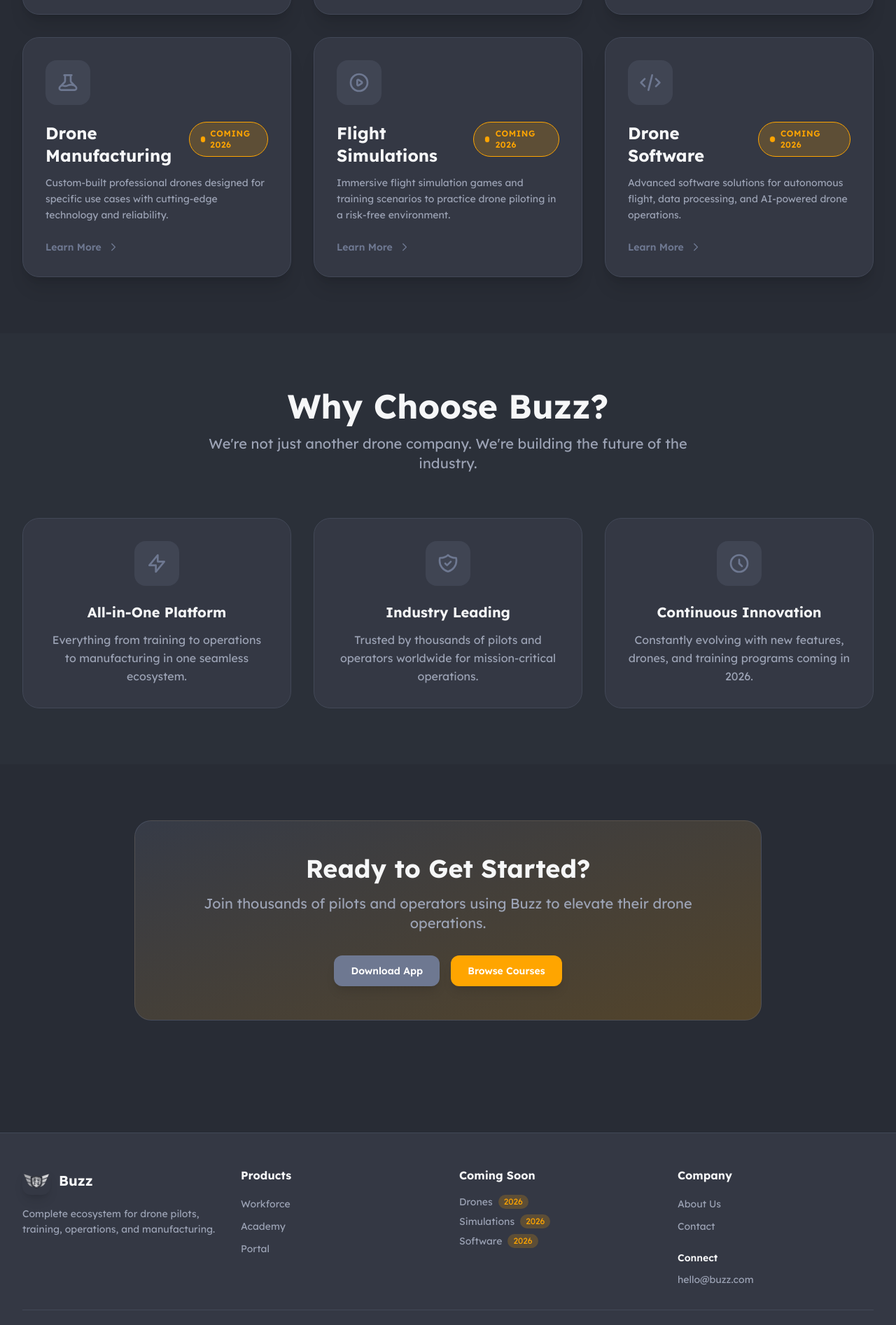
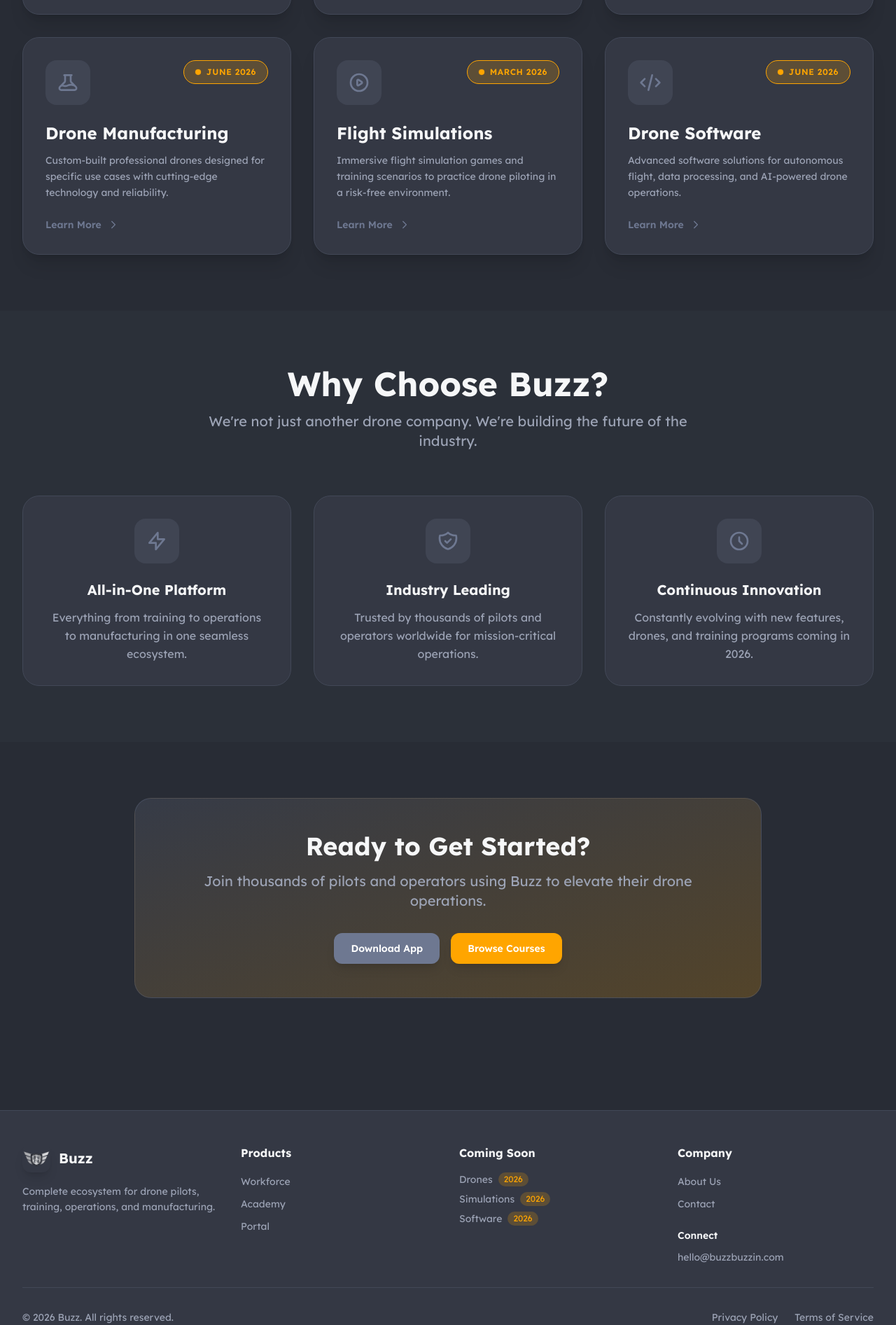
Before and after one commit to xinyu-buzz/buzz_web, a React (Vite) app: page / in a window 1280 px wide. Shown: the part 1354-3247 px from the top of the page at 70% size. Built offline with nearby package versions, Linux system fonts and the light colour scheme.

Commit message:
Update EcosystemSection with coming soon dates, change contact email to buzzbuzzin.com, and enhance ProductCard to display coming soon text. Remove Request Demo button from Workforce page.

```diff
--- a/src/components/EcosystemSection.tsx
+++ b/src/components/EcosystemSection.tsx
@@ -47,6 +47,7 @@ export default function EcosystemSection() {
       ),
       href: '/drones',
       comingSoon: true,
+      comingSoonText: 'June 2026',
     },
     {
       title: 'Flight Simulations',
@@ -59,6 +60,7 @@ export default function EcosystemSection() {
       ),
       href: '/simulations',
       comingSoon: true,
+      comingSoonText: 'March 2026',
     },
     {
       title: 'Drone Software',
@@ -70,6 +72,7 @@ export default function EcosystemSection() {
       ),
       href: '/software',
       comingSoon: true,
+      comingSoonText: 'June 2026',
     },
   ];
 
--- a/src/components/Footer.tsx
+++ b/src/components/Footer.tsx
@@ -99,10 +99,10 @@ export default function Footer() {
             <div className="mt-6">
               <h4 className="text-text-light font-semibold mb-2 text-sm">Connect</h4>
               <a
-                href="mailto:hello@buzz.com"
+                href="mailto:hello@buzzbuzzin.com"
                 className="text-muted hover:text-accent transition-colors text-sm"
               >
-                hello@buzz.com
+                hello@buzzbuzzin.com
               </a>
             </div>
           </div>
--- a/src/components/ProductCard.tsx
+++ b/src/components/ProductCard.tsx
@@ -9,6 +9,7 @@ interface ProductCardProps {
   icon: ReactNode;
   href: string;
   comingSoon?: boolean;
+  comingSoonText?: string;
   external?: boolean;
 }
 
@@ -18,6 +19,7 @@ export default function ProductCard({
   icon,
   href,
   comingSoon = false,
+  comingSoonText,
   external = false,
 }: ProductCardProps) {
   const cardContent = (
@@ -30,20 +32,22 @@ export default function ProductCard({
       <div className="absolute inset-0 bg-gradient-to-br from-primary/5 to-transparent opacity-0 group-hover:opacity-100 transition-opacity duration-300" />
 
       <div className="relative z-10">
-        {/* Icon */}
-        <motion.div
-          whileHover={{ rotate: 5, scale: 1.1 }}
-          className="w-16 h-16 bg-primary/20 rounded-xl flex items-center justify-center mb-6 text-primary group-hover:bg-primary group-hover:text-white transition-all duration-300"
-        >
-          {icon}
-        </motion.div>
+        {/* Icon and Badge */}
+        <div className="flex items-start justify-between mb-6">
+          <motion.div
+            whileHover={{ rotate: 5, scale: 1.1 }}
+            className="w-16 h-16 bg-primary/20 rounded-xl flex items-center justify-center text-primary group-hover:bg-primary group-hover:text-white transition-all duration-300"
+          >
+            {icon}
+          </motion.div>
+          {comingSoon && <ComingSoonBadge text={comingSoonText} />}
+        </div>
 
-        {/* Title and Badge */}
-        <div className="mb-3 flex items-start justify-between gap-3">
+        {/* Title */}
+        <div className="mb-3">
           <h3 className="text-2xl font-bold text-text-light group-hover:text-accent transition-colors">
             {title}
           </h3>
-          {comingSoon && <ComingSoonBadge />}
         </div>
 
         {/* Description */}
--- a/src/pages/Contact.tsx
+++ b/src/pages/Contact.tsx
@@ -11,8 +11,8 @@ export default function Contact() {
       ),
       title: 'Email Us',
       description: 'Send us a message and we\'ll respond within 24 hours',
-      value: 'hello@buzz.com',
-      href: 'mailto:hello@buzz.com',
+      value: 'hello@buzzbuzzin.com',
+      href: 'mailto:hello@buzzbuzzin.com',
     },
     {
       icon: (
@@ -22,8 +22,8 @@ export default function Contact() {
       ),
       title: 'Business Inquiries',
       description: 'For partnerships and enterprise solutions',
-      value: 'business@buzz.com',
-      href: 'mailto:business@buzz.com',
+      value: 'hello@buzzbuzzin.com',
+      href: 'mailto:hello@buzzbuzzin.com',
     },
     {
       icon: (
@@ -33,8 +33,8 @@ export default function Contact() {
       ),
       title: 'Support',
       description: 'Technical support for our products and services',
-      value: 'support@buzz.com',
-      href: 'mailto:support@buzz.com',
+      value: 'hello@buzzbuzzin.com',
+      href: 'mailto:hello@buzzbuzzin.com',
     },
   ];
 
@@ -53,7 +53,7 @@ export default function Contact() {
     },
     {
       question: 'Can I become a beta tester?',
-      answer: 'Absolutely! Email us at hello@buzz.com with your interest and we\'ll add you to our beta program waiting list.',
+      answer: 'Absolutely! Email us at hello@buzzbuzzin.com with your interest and we\'ll add you to our beta program waiting list.',
     },
   ];
 
@@ -78,7 +78,7 @@ export default function Contact() {
                 <motion.a
                   href={method.href}
                   whileHover={{ y: -5 }}
-                  className="block bg-card-dark border border-border rounded-2xl p-8 hover:border-primary/50 transition-all group"
+                  className="block bg-card-dark border border-border rounded-2xl p-8 hover:border-primary/50 transition-all group h-full"
                 >
                   <div className="w-14 h-14 bg-primary/20 rounded-xl flex items-center justify-center mb-6 text-primary group-hover:bg-primary group-hover:text-white transition-all">
                     {method.icon}
@@ -132,8 +132,8 @@ export default function Contact() {
               <div className="mt-8 p-6 bg-card-dark/50 rounded-xl">
                 <p className="text-sm text-muted">
                   For immediate assistance, email us directly at{' '}
-                  <a href="mailto:hello@buzz.com" className="text-accent hover:underline font-semibold">
-                    hello@buzz.com
+                  <a href="mailto:hello@buzzbuzzin.com" className="text-accent hover:underline font-semibold">
+                    hello@buzzbuzzin.com
                   </a>
                 </p>
               </div>
--- a/src/pages/Workforce.tsx
+++ b/src/pages/Workforce.tsx
@@ -91,9 +91,6 @@ export default function Workforce() {
                   <path d="M18.71 19.5c-.83 1.24-1.71 2.45-3.05 2.47-1.34.03-1.77-.79-3.29-.79-1.53 0-2 .77-3.27.82-1.31.05-2.3-1.32-3.14-2.53C4.25 17 2.94 12.45 4.7 9.39c.87-1.52 2.43-2.48 4.12-2.51 1.28-.02 2.5.87 3.29.87.78 0 2.26-1.07 3.81-.91.65.03 2.47.26 3.64 1.98-.09.06-2.17 1.28-2.15 3.81.03 3.02 2.65 4.03 2.68 4.04-.03.07-.42 1.44-1.38 2.83M13 3.5c.73-.83 1.94-1.46 2.94-1.5.13 1.17-.34 2.35-1.04 3.19-.69.85-1.83 1.51-2.95 1.42-.15-1.15.41-2.35 1.05-3.11z"/>
                 </svg>
                 Download on App Store
-              </Button>
-              <Button variant="ghost" href="/contact">
-                Request Demo
               </Button>
             </div>
 
```
